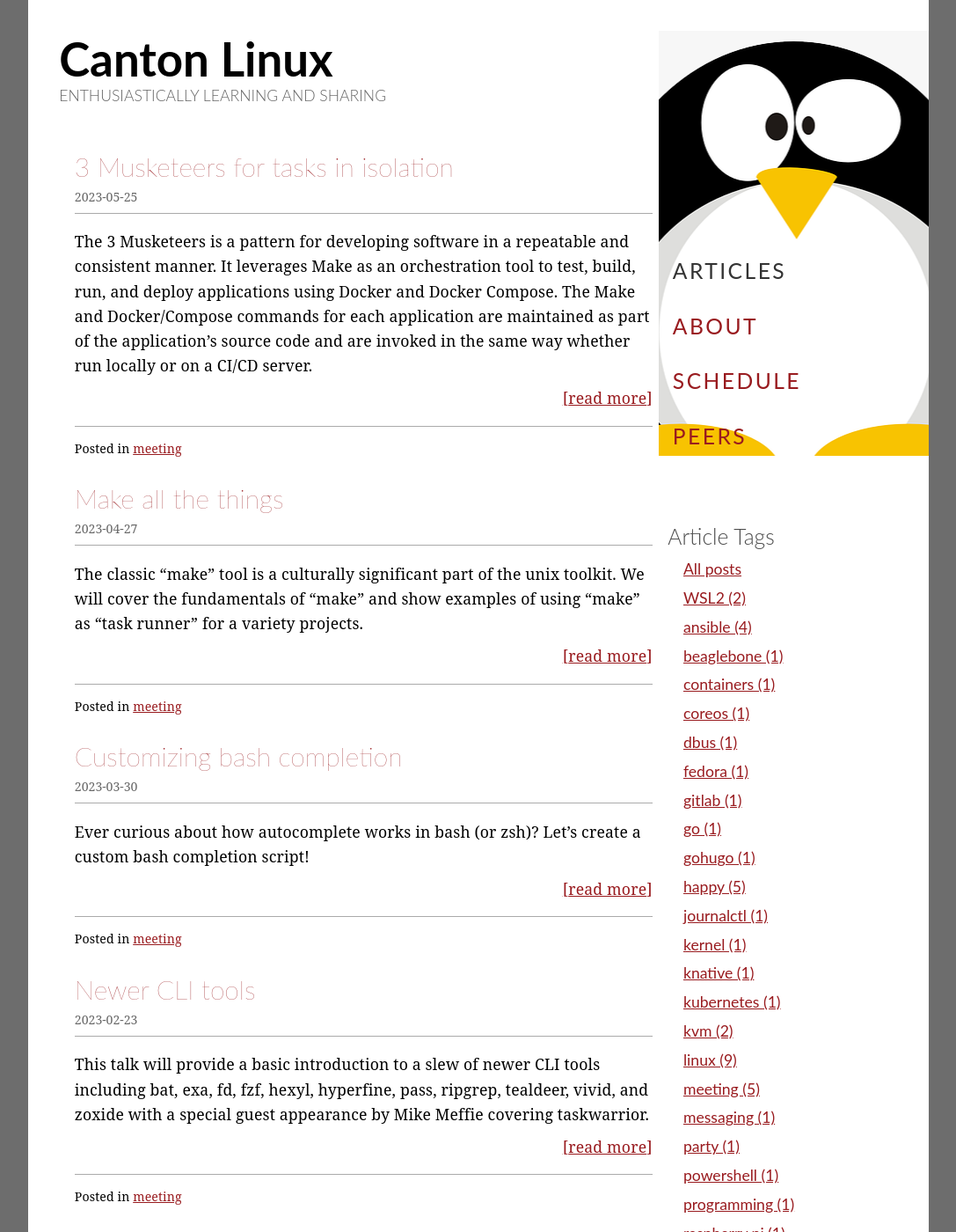
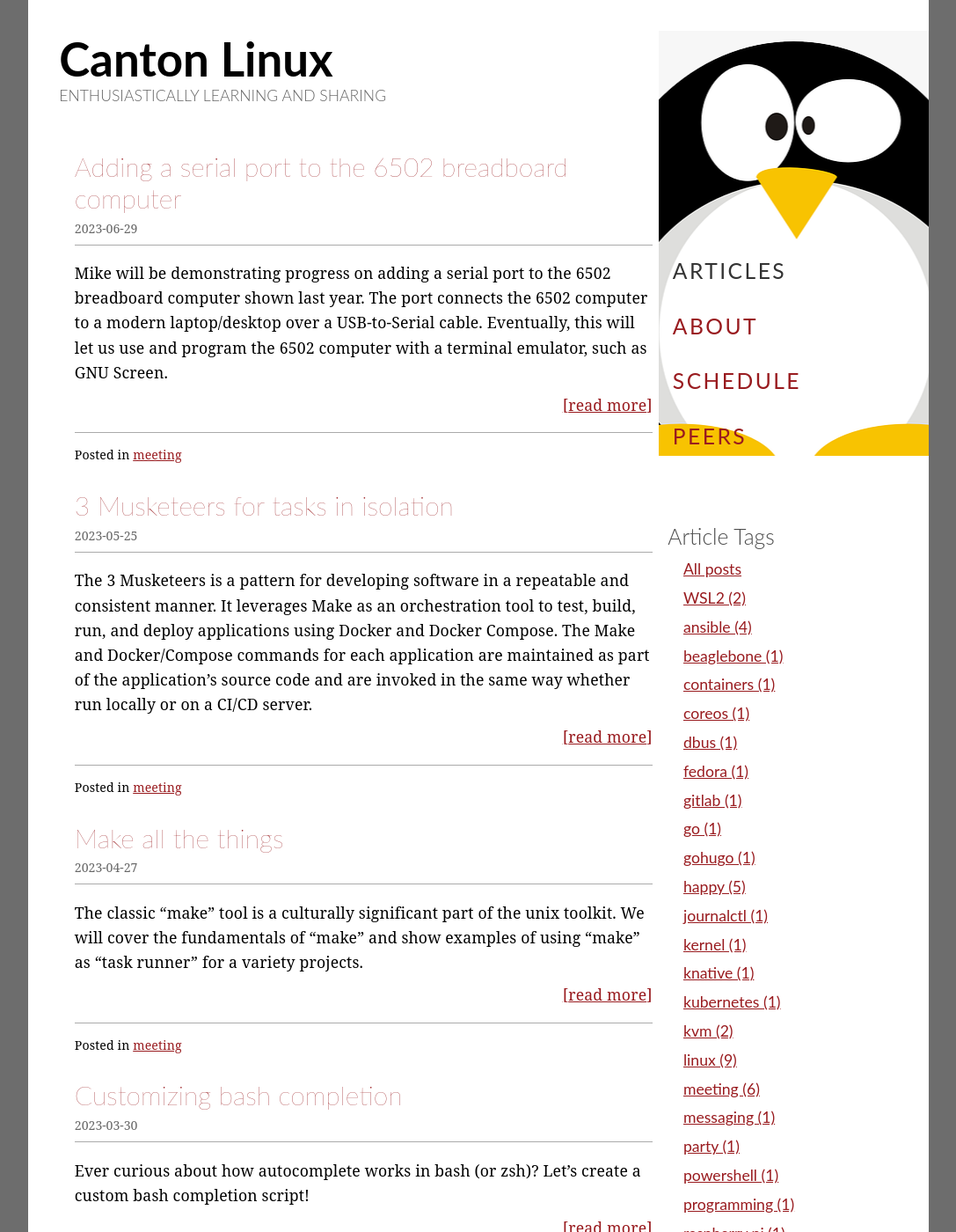
Before and after one commit to CantonLinux/cantonlinux.org, a Jekyll site: the page built from index.html, in a window 1280 px wide and 1400 px high. Shown: the whole window at 88% size, without its empty margins (96-1183 px from the left). Built offline with Jekyll 4.4.1, drawn with Linux system fonts in a browser that asks for light colours.

Commit message:
Add June 2023 talk
Phil is not able to give his devops talk this month, so I'll just
do a show and tell on the 6502 breadboard computer project.

```diff
--- a/_data/schedule.yml
+++ b/_data/schedule.yml
@@ -19,8 +19,12 @@
   presenter: "Casey Wilson"
 
 - date: "June 29, 2023"
-  title: "DevOps all the things"
-  presenter: "Phil Critchfield"
+  title: "Adding a serial port to the 6502 breadboard computer"
+  presenter: "Michael Meffie"
+
+#- date: "June 29, 2023"
+#  title: "DevOps all the things"
+#  presenter: "Phil Critchfield"
 
 - date: "July 27, 2023"
   title: "Introduction to Elixir Functional Programming Language"
--- /dev/null
+++ b/_posts/2023-06-29-6502-breadboard-computer-adding-a-serial-port.md
@@ -0,0 +1,17 @@
+---
+layout: post
+title: Adding a serial port to the 6502 breadboard computer
+date: 2023-06-29
+tags: [meeting]
+fpage: a
+peer: meff50
+---
+
+Mike will be demonstrating progress on adding a serial port to the 6502
+breadboard computer shown last year.  The port connects the 6502 computer to a
+modern laptop/desktop over a USB-to-Serial cable. Eventually, this will let us
+use and program the 6502 computer with a terminal emulator, such as GNU
+Screen.
+
+
+June 29, 2023, 7 PM to 9 PM EDT. See [Meetup]({{site.meetupurl}}).
```
